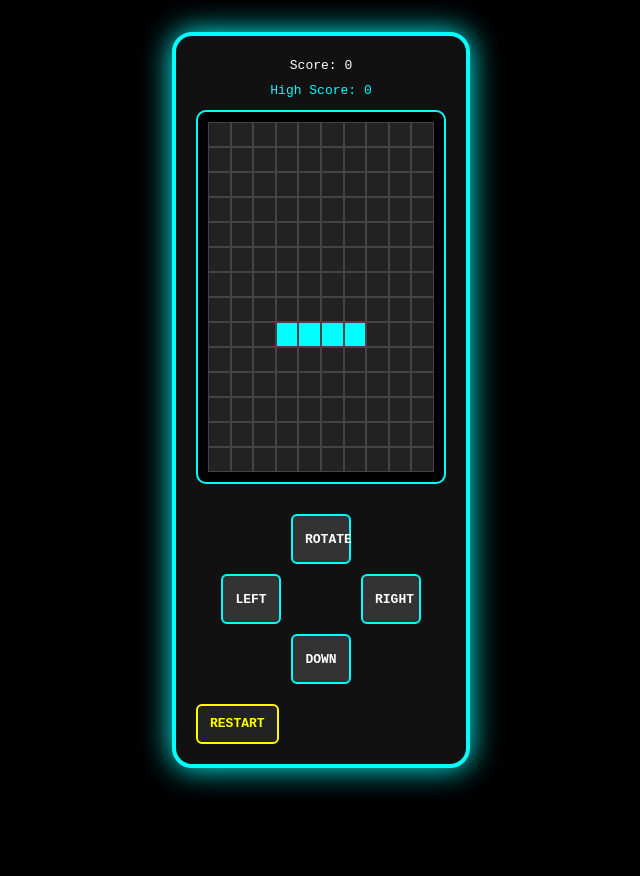
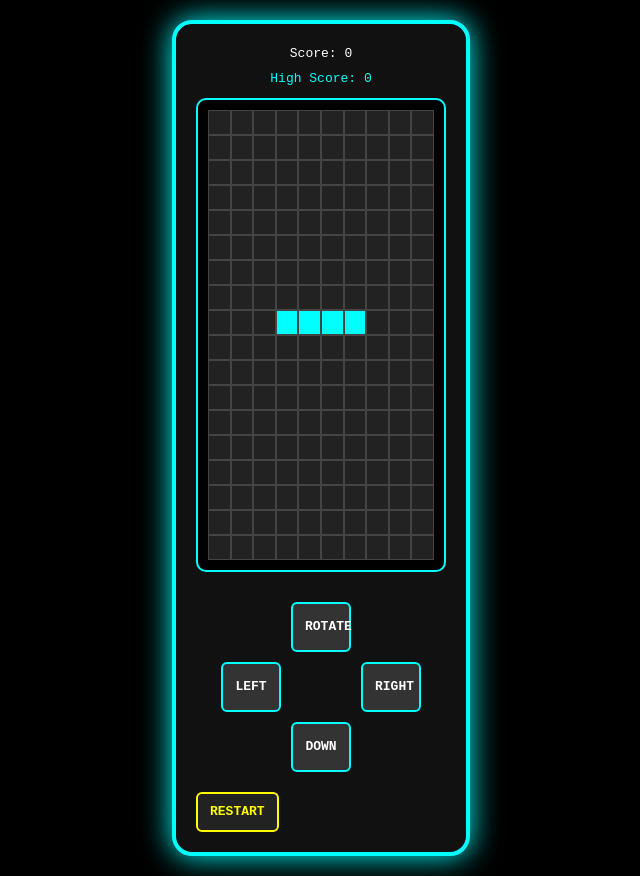
Before and after one commit to Heroness1/ttt-frame, a Next.js app: page /game in a window 1280 px wide. Shown: the whole page, without its empty margins (319-959 px from the left). Before the commit the page ends 800 px from the top, so only its background shows below. Built offline with nearby package versions, Linux system fonts and the light colour scheme.

Commit message:
Update gridUtils.js

```diff
--- a/components/gridUtils.js
+++ b/components/gridUtils.js
@@ -1,6 +1,6 @@
-export const ROWS = 14;
+export const ROWS = 18;
 export const COLS = 10;
-
+export const VISIBLE_ROWS = 14;
 export const emptyGrid = () =>
   Array.from({ length: ROWS }, () => Array(COLS).fill(null));
 
```
